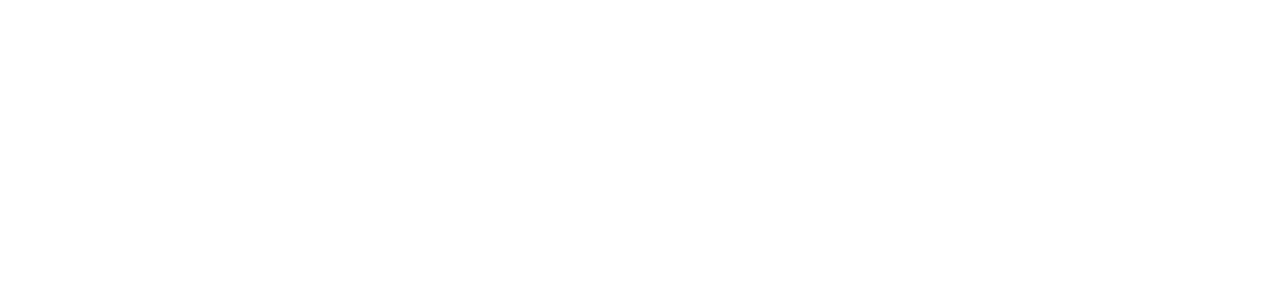
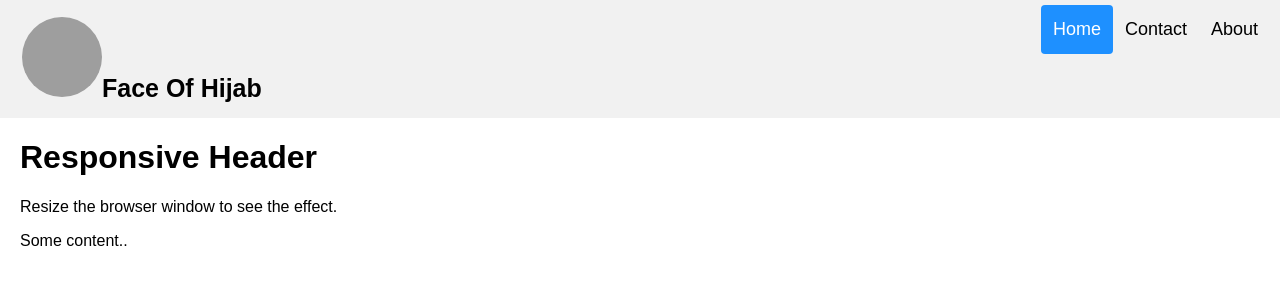
Before and after one commit to adomhamza/faceOfHijab, a plain HTML site: page index.html in a window 1280 px wide. Drawn offline with Linux system fonts and the light colour scheme; grey boxes are pictures that could not be loaded.

Commit message:
Updated Folder

```diff
--- a/index.html
+++ b/index.html
@@ -4,8 +4,23 @@
     <meta charset="UTF-8">
     <meta name="viewport" content="width=device-width, initial-scale=1.0">
     <title>Face Of Hijab</title>
+    <link rel="stylesheet" href="style.css">
 </head>
 <body>
+    <div class="header">
+        <a href="#default" class="logo"><img style="border-radius:50%;" src="https://scontent.facc5-1.fna.fbcdn.net/v/t1.0-9/s960x960/60616850_353226465341381_9076459777097203712_o.jpg?_nc_cat=111&_nc_sid=110474&_nc_ohc=EsPFKd6MPnQAX_XYb78&_nc_ht=scontent.facc5-1.fna&_nc_tp=7&oh=73e7e1b796ea777fce13c588eaa7dd28&oe=5ED14A3F" alt="HTML5 Icon" width="80" height="80">Face Of Hijab</a>
+        <div class="header-right">
+          <a class="active" href="#home">Home</a>
+          <a href="#contact">Contact</a>
+          <a href="#about">About</a>
+        </div>
+      </div>
 
+      <div style="padding-left:20px">
+        <h1>Responsive Header</h1>
+        <p>Resize the browser window to see the effect.</p>
+        <p>Some content..</p>
+      </div>
+    <script src="apps.js"></script>
 </body>
 </html>
--- a/style.css
+++ b/style.css
@@ -0,0 +1,56 @@
+* {box-sizing: border-box;}
+
+body {
+  margin: 0;
+  font-family: Arial, Helvetica, sans-serif;
+}
+
+.header {
+  overflow: hidden;
+  background-color: #f1f1f1;
+  padding: 5px 10px;
+}
+
+.header a {
+  float: left;
+  color: black;
+  text-align: center;
+  padding: 12px;
+  text-decoration: none;
+  font-size: 18px;
+  line-height: 25px;
+  border-radius: 4px;
+}
+
+.header a.logo {
+  font-size: 25px;
+  font-weight: bold;
+
+  border-radius: 20%
+}
+
+.header a:hover {
+  background-color: #fff;
+  color: black;
+}
+
+.header a.active {
+  background-color: dodgerblue;
+  color: white;
+}
+
+.header-right {
+  float: right;
+}
+
+@media screen and (max-width: 500px) {
+  .header a {
+    float: none;
+    display: block;
+    text-align: left;
+  }
+
+  .header-right {
+    float: none;
+  }
+}
```
